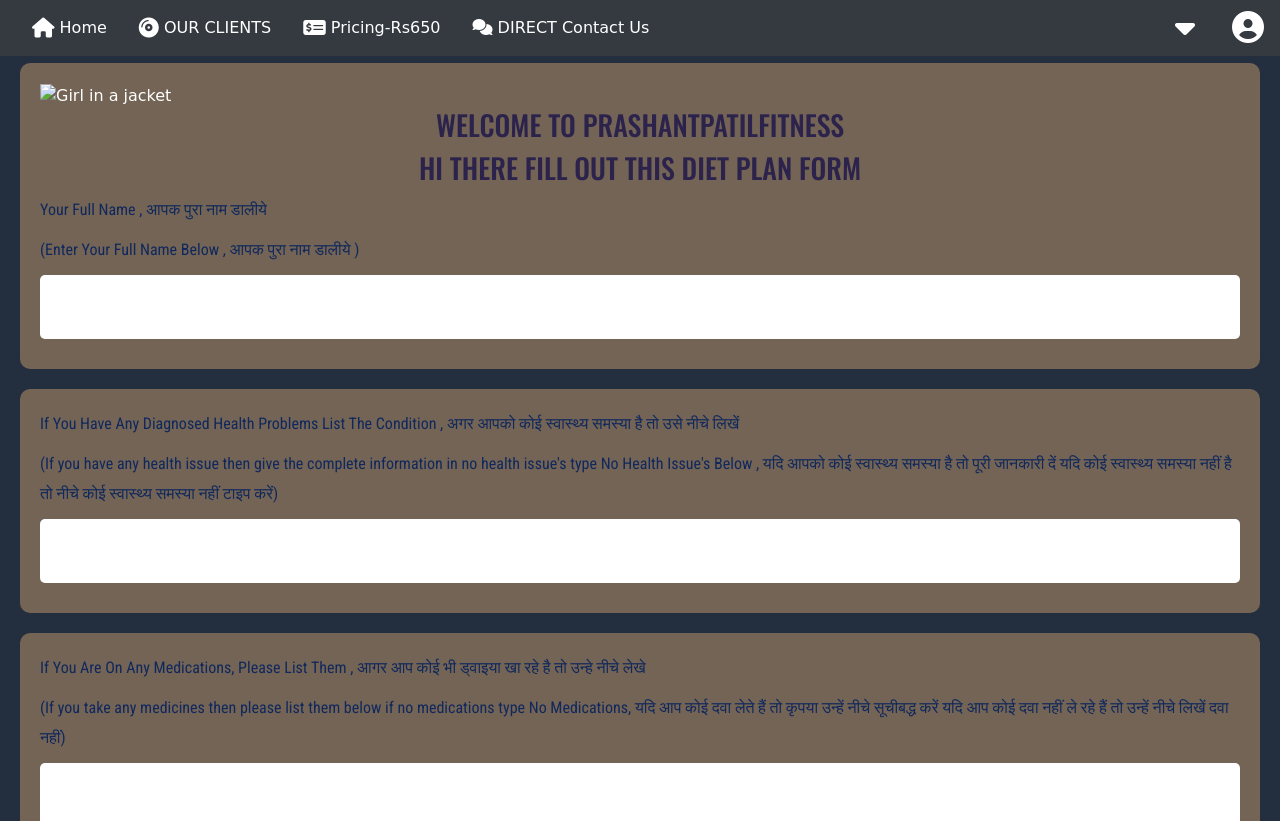
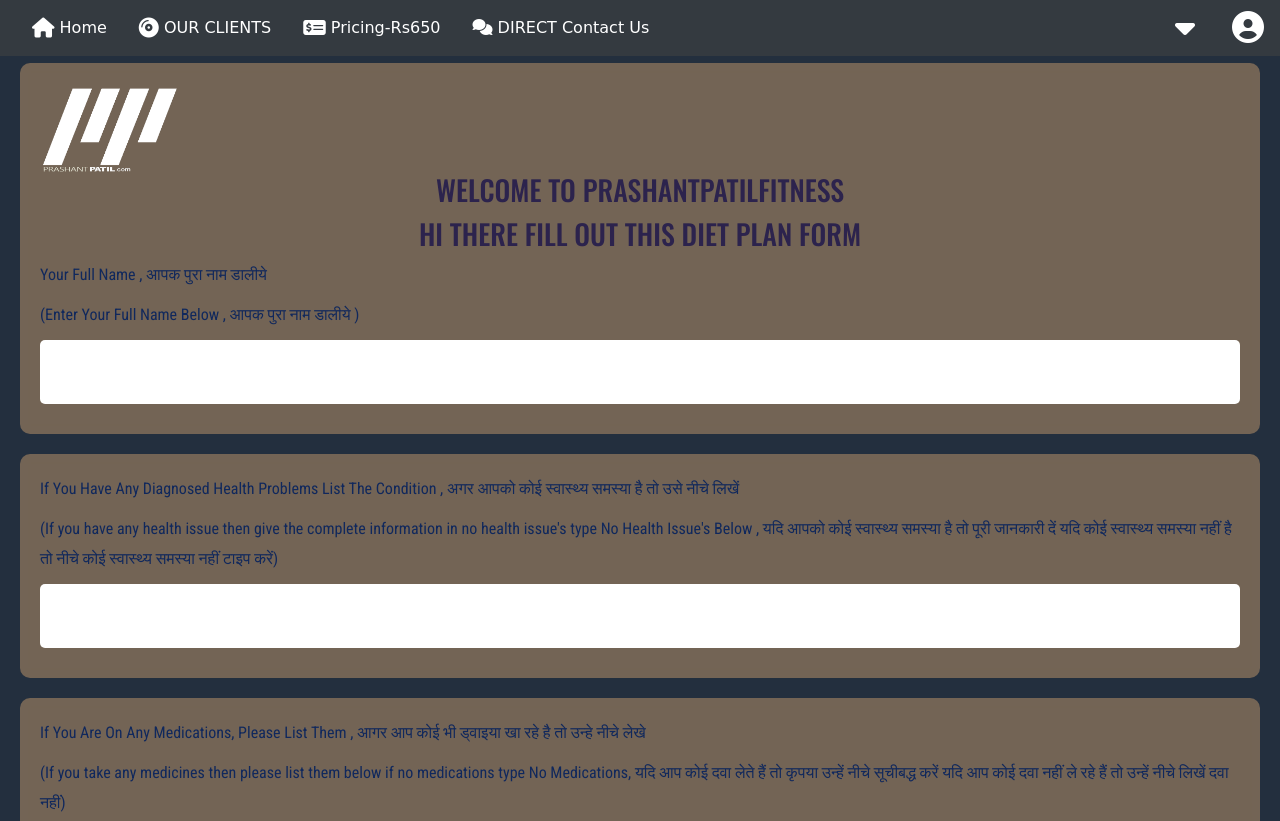
Before and after one commit to prashant668/prashantpatilfitness, a plain HTML site: page 1050FORM.html in a window 1280 px wide. Shown: the top 821 px of the page. Drawn offline with nearby package versions, Linux system fonts and the light colour scheme; files that its build step writes are made by us from their sources; files whose address does not match are found by name; a web font is replaced by a local one.

Commit message:
Update 1050FORM.html

```diff
--- a/1050FORM.html
+++ b/1050FORM.html
@@ -187,7 +187,7 @@
 
         <div class="page order">
             <div class="block">
-                <img src="img/ppf.png" alt="Girl in a jacket" width="139.70" height="90">
+                <img src="assets/img/logo/ppf.png" alt="Girl in a jacket" width="139.70" height="90">
                 <h3 align="center" class="">WELCOME TO PRASHANTPATILFITNESS</h3>
                 <h3 align="center" class="">HI THERE FILL OUT THIS DIET PLAN FORM </h3>
                 <p>Your Full Name , आपक पुरा नाम डालीये </p>
```
